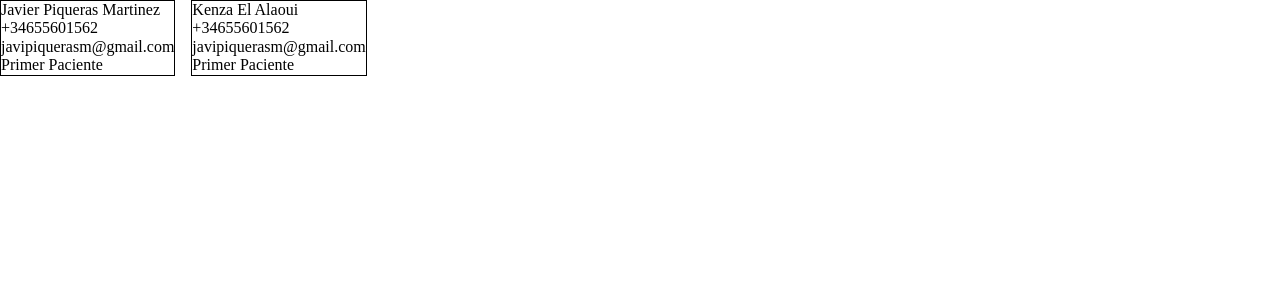
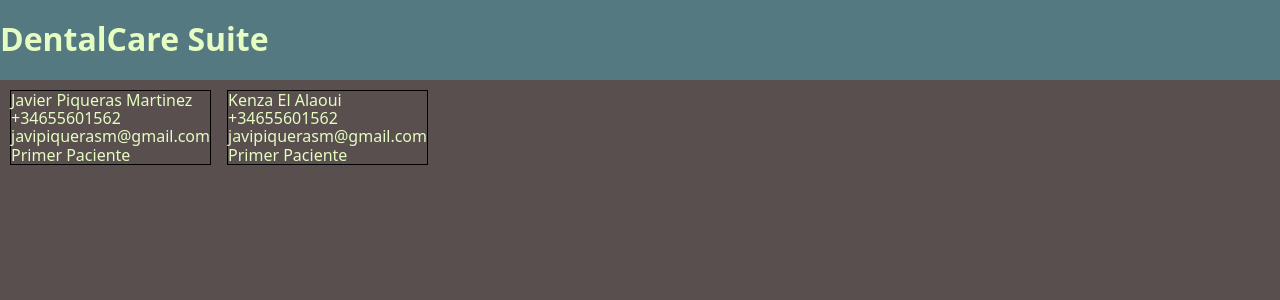
Before and after one commit to javierpiquerasmartinez/dentacare-suite, a React (Vite) app in the folder dentalcare-suite/: page / in a window 1280 px wide. Shown: the top 300 px of the page. Built offline with nearby package versions, Linux system fonts and the light colour scheme.

Commit message:
Body and Main Styles

```diff
--- a/dentalcare-suite/src/App.css
+++ b/dentalcare-suite/src/App.css
@@ -1,3 +1,28 @@
+:root {
+    --dcs-main-color: #594f4f;
+    --dcs-main-color-1: #547980;
+    --dcs-main-color-2: #45ada8;
+    --dcs-main-color-3: #9de0ad;
+    --dcs-main-color-4: #e5fcc2;
+
+}
+
+body {
+    background: var(--dcs-main-color);
+    font-family: system-ui, -apple-system, BlinkMacSystemFont, 'Segoe UI', Roboto, Oxygen, Ubuntu, Cantarell, 'Open Sans', 'Helvetica Neue', sans-serif;
+    color: var(--dcs-main-color-4);
+}
+
+.dcs-header {
+    background: var(--dcs-main-color-1);
+    box-sizing: border-box;
+    display: flex;
+}
+
+.dcs-main {
+    padding: 10px;
+}
+
 .dcs-patientsection {
     display: flex;
     gap: 16px;
--- a/dentalcare-suite/src/App.jsx
+++ b/dentalcare-suite/src/App.jsx
@@ -4,10 +4,15 @@
 export function App(){
     return (
         <>
-            <section className='dcs-patientsection'>
-                <PatientCard firstName="Javier" familyName="Piqueras Martinez" phoneNumber="+34655601562" address="javipiquerasm@gmail.com" details="Primer Paciente"/>
-                <PatientCard firstName="Kenza" familyName="El Alaoui" phoneNumber="+34655601562" address="javipiquerasm@gmail.com" details="Primer Paciente"/>
-            </section>
+            <header className='dcs-header'>
+                <h1>DentalCare Suite</h1>
+            </header>
+            <main className='dcs-main'>
+                <section className='dcs-patientsection'>
+                    <PatientCard firstName="Javier" familyName="Piqueras Martinez" phoneNumber="+34655601562" address="javipiquerasm@gmail.com" details="Primer Paciente"/>
+                    <PatientCard firstName="Kenza" familyName="El Alaoui" phoneNumber="+34655601562" address="javipiquerasm@gmail.com" details="Primer Paciente"/>
+                </section>
+            </main>
         </>
         )
 }
```
